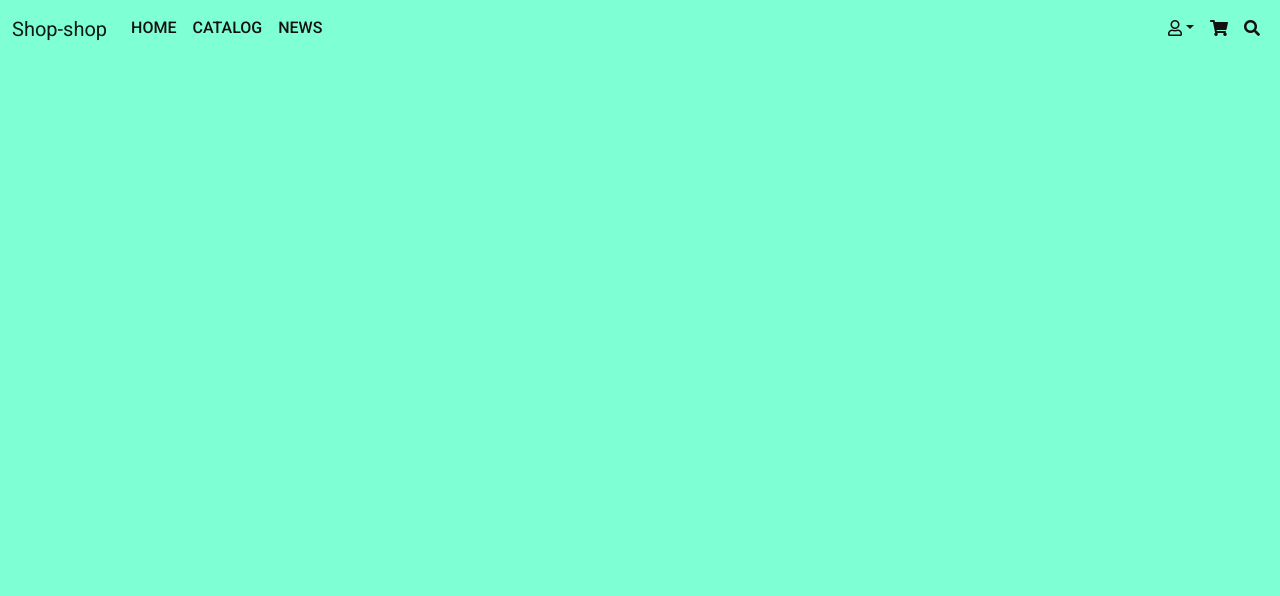
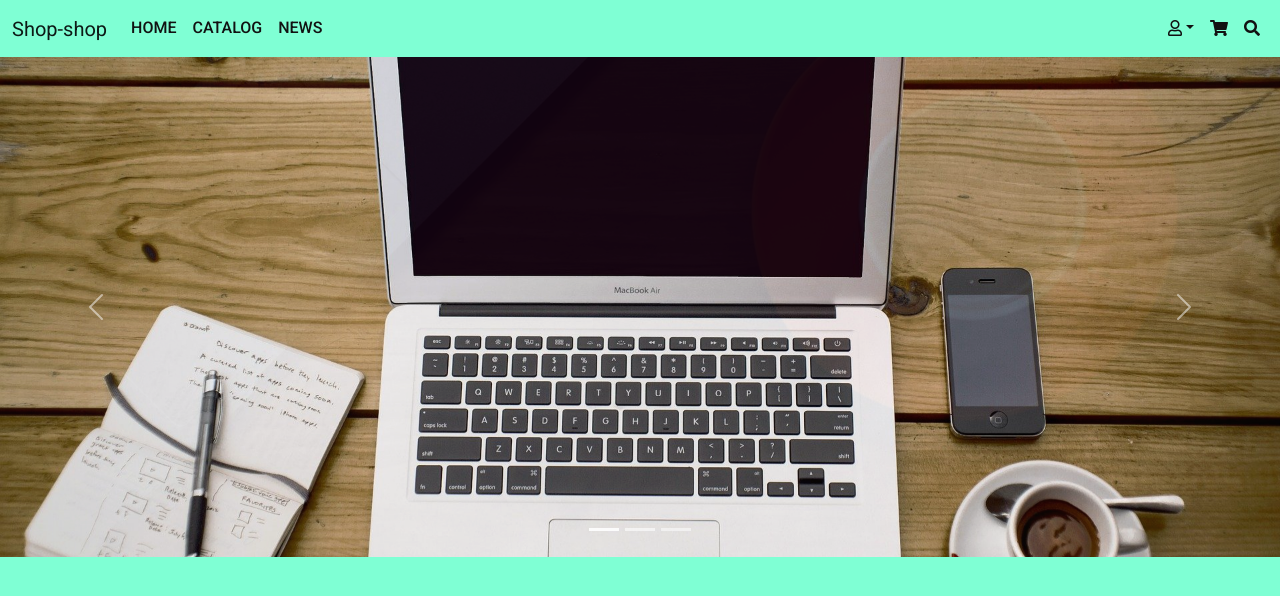
Before and after one commit to TatianaMaksimova/bootstrap5, a plain HTML site: page index.html in a window 1280 px wide. Drawn offline with nearby package versions, Linux system fonts and the light colour scheme.

Commit message:
adds carousel

```diff
--- a/index.html
+++ b/index.html
@@ -152,6 +152,67 @@
       </div>
     </nav>
 
+    <div class="container-fluid my-carousel">
+      <div
+        id="carouselExampleIndicators"
+        class="carousel slide carousel-fade"
+        data-bs-ride="carousel"
+        data-bs-interval="5000"
+      >
+        <div class="carousel-indicators">
+          <button
+            type="button"
+            data-bs-target="#carouselExampleIndicators"
+            data-bs-slide-to="0"
+            class="active"
+            aria-current="true"
+            aria-label="Slide 1"
+          ></button>
+          <button
+            type="button"
+            data-bs-target="#carouselExampleIndicators"
+            data-bs-slide-to="1"
+            aria-label="Slide 2"
+          ></button>
+          <button
+            type="button"
+            data-bs-target="#carouselExampleIndicators"
+            data-bs-slide-to="2"
+            aria-label="Slide 3"
+          ></button>
+        </div>
+        <div class="carousel-inner">
+          <div class="carousel-item active">
+            <img src="./img/1.jpg" class="d-block w-100" alt="..." />
+          </div>
+          <div class="carousel-item">
+            <img src="/img/2.jpg" class="d-block w-100" alt="..." />
+          </div>
+          <div class="carousel-item">
+            <img src="./img/3.jpg" class="d-block w-100" alt="..." />
+          </div>
+        </div>
+        <button
+          class="carousel-control-prev"
+          type="button"
+          data-bs-target="#carouselExampleIndicators"
+          data-bs-slide="prev"
+        >
+          <span class="carousel-control-prev-icon" aria-hidden="true"></span>
+          <span class="visually-hidden">Previous</span>
+        </button>
+        <button
+          class="carousel-control-next"
+          type="button"
+          data-bs-target="#carouselExampleIndicators"
+          data-bs-slide="next"
+        >
+          <span class="carousel-control-next-icon" aria-hidden="true"></span>
+          <span class="visually-hidden">Next</span>
+        </button>
+      </div>
+    </div>
+
     <script
       src="https://cdn.jsdelivr.net/npm/bootstrap@5.1.3/dist/js/bootstrap.bundle.min.js"
       integrity="sha384-ka7Sk0Gln4gmtz2MlQnikT1wXgYsOg+OMhuP+IlRH9sENBO0LRn5q+8nbTov4+1p"
--- a/main.css
+++ b/main.css
@@ -28,7 +28,8 @@ a:hover {
     color: #555;
 }
 
-/* Header */
+/* --------------Header (start) */
+
 .navbar-light .navbar-nav .nav-link {
     color: #111;
     font-weight: 500;
@@ -57,4 +58,22 @@ transform: scale(0);
 .modal-body img {
     max-width: 100px;
 }
-/* Header */
+
+/* -------------Header (end) */
+
+/* -------------Carousel (start) */
+
+.my-carousel {
+    padding: 0;
+}
+
+.my-carousel .carousel-item {
+    display: flex;
+    max-height: 500px;
+}
+
+.my-carousel .carousel-item img {
+    object-fit: cover;
+}
+
+/* --------------Carousel (end) */
```
